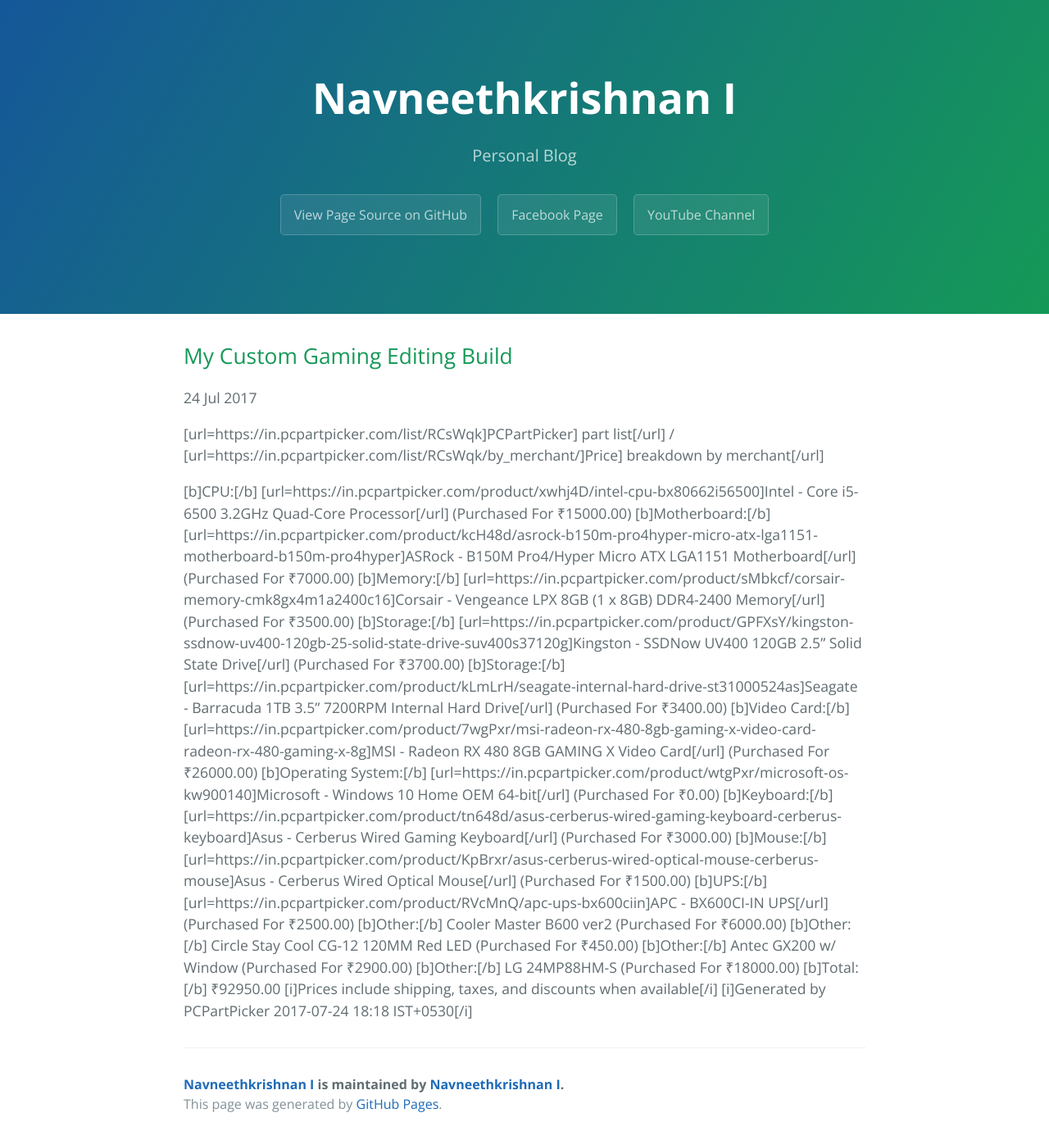
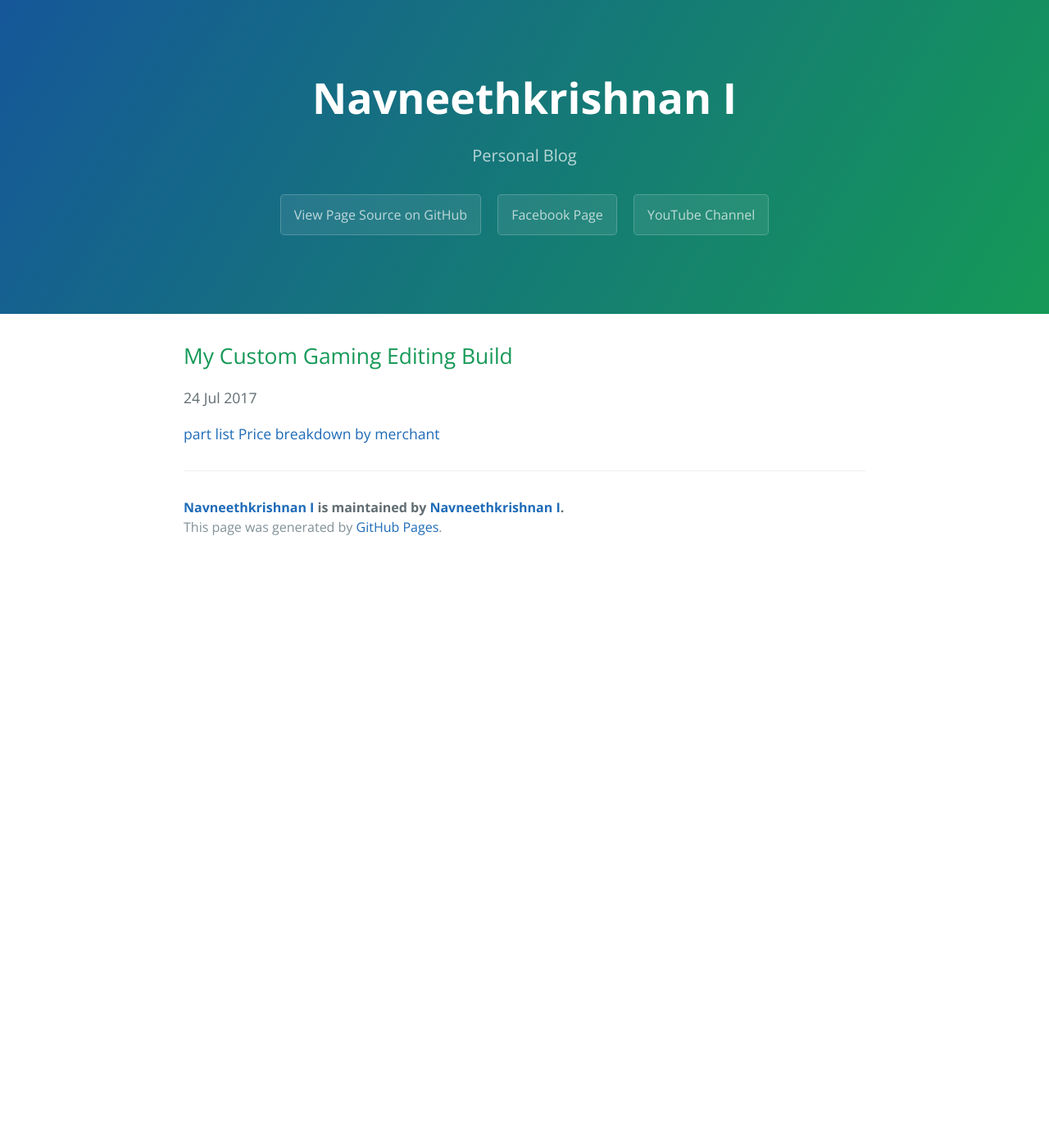
Before and after one commit to Navneet-Suresh/Navneet-Suresh.github.io, a Jekyll site: the page built from _posts/2017-07-24-My-Custom-Gaming-Editing-Build.markdown, in a window 1280 px wide. Shown: the whole page at 82% size. Built offline with Jekyll 4.4.1, drawn with Linux system fonts in a browser that asks for light colours; our own code applies the rules of GitHub Pages for plain Markdown files; after the commit the page ends 900 px from its top, so only the background shows below that.

Commit message:
Trying Markdown

```diff
--- a/_posts/2017-07-24-My-Custom-Gaming-Editing-Build.markdown
+++ b/_posts/2017-07-24-My-Custom-Gaming-Editing-Build.markdown
@@ -1,19 +1 @@
-[url=https://in.pcpartpicker.com/list/RCsWqk]PCPartPicker] part list[/url] / [url=https://in.pcpartpicker.com/list/RCsWqk/by_merchant/]Price] breakdown by merchant[/url]
-
-[b]CPU:[/b] [url=https://in.pcpartpicker.com/product/xwhj4D/intel-cpu-bx80662i56500]Intel - Core i5-6500 3.2GHz Quad-Core Processor[/url]  (Purchased For ₹15000.00)
-[b]Motherboard:[/b] [url=https://in.pcpartpicker.com/product/kcH48d/asrock-b150m-pro4hyper-micro-atx-lga1151-motherboard-b150m-pro4hyper]ASRock - B150M Pro4/Hyper Micro ATX LGA1151 Motherboard[/url]  (Purchased For ₹7000.00)
-[b]Memory:[/b] [url=https://in.pcpartpicker.com/product/sMbkcf/corsair-memory-cmk8gx4m1a2400c16]Corsair - Vengeance LPX 8GB (1 x 8GB) DDR4-2400 Memory[/url]  (Purchased For ₹3500.00)
-[b]Storage:[/b] [url=https://in.pcpartpicker.com/product/GPFXsY/kingston-ssdnow-uv400-120gb-25-solid-state-drive-suv400s37120g]Kingston - SSDNow UV400 120GB 2.5" Solid State Drive[/url]  (Purchased For ₹3700.00)
-[b]Storage:[/b] [url=https://in.pcpartpicker.com/product/kLmLrH/seagate-internal-hard-drive-st31000524as]Seagate - Barracuda 1TB 3.5" 7200RPM Internal Hard Drive[/url]  (Purchased For ₹3400.00)
-[b]Video Card:[/b] [url=https://in.pcpartpicker.com/product/7wgPxr/msi-radeon-rx-480-8gb-gaming-x-video-card-radeon-rx-480-gaming-x-8g]MSI - Radeon RX 480 8GB GAMING X Video Card[/url]  (Purchased For ₹26000.00)
-[b]Operating System:[/b] [url=https://in.pcpartpicker.com/product/wtgPxr/microsoft-os-kw900140]Microsoft - Windows 10 Home OEM 64-bit[/url]  (Purchased For ₹0.00)
-[b]Keyboard:[/b] [url=https://in.pcpartpicker.com/product/tn648d/asus-cerberus-wired-gaming-keyboard-cerberus-keyboard]Asus - Cerberus Wired Gaming Keyboard[/url]  (Purchased For ₹3000.00)
-[b]Mouse:[/b] [url=https://in.pcpartpicker.com/product/KpBrxr/asus-cerberus-wired-optical-mouse-cerberus-mouse]Asus - Cerberus Wired Optical Mouse[/url]  (Purchased For ₹1500.00)
-[b]UPS:[/b] [url=https://in.pcpartpicker.com/product/RVcMnQ/apc-ups-bx600ciin]APC - BX600CI-IN UPS[/url]  (Purchased For ₹2500.00)
-[b]Other:[/b] Cooler Master B600 ver2 (Purchased For ₹6000.00)
-[b]Other:[/b] Circle Stay Cool CG-12 120MM Red LED (Purchased For ₹450.00)
-[b]Other:[/b] Antec GX200 w/ Window (Purchased For ₹2900.00)
-[b]Other:[/b] LG 24MP88HM-S (Purchased For ₹18000.00)
-[b]Total:[/b] ₹92950.00
-[i]Prices include shipping, taxes, and discounts when available[/i]
-[i]Generated by PCPartPicker 2017-07-24 18:18 IST+0530[/i]
+[part list](https://in.pcpartpicker.com/list/RCsWqk]PCPartPicker) [Price breakdown by merchant](https://in.pcpartpicker.com/list/RCsWqk/by_merchant/)
```
